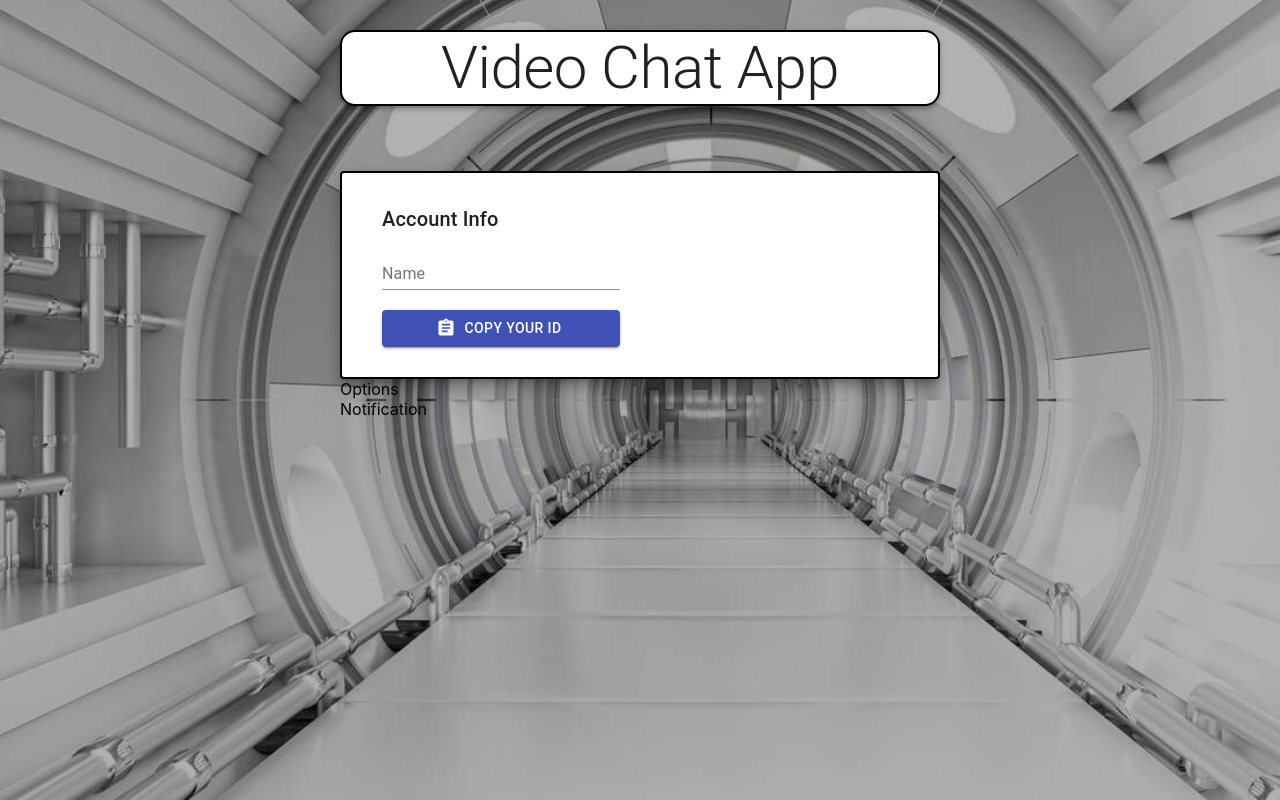
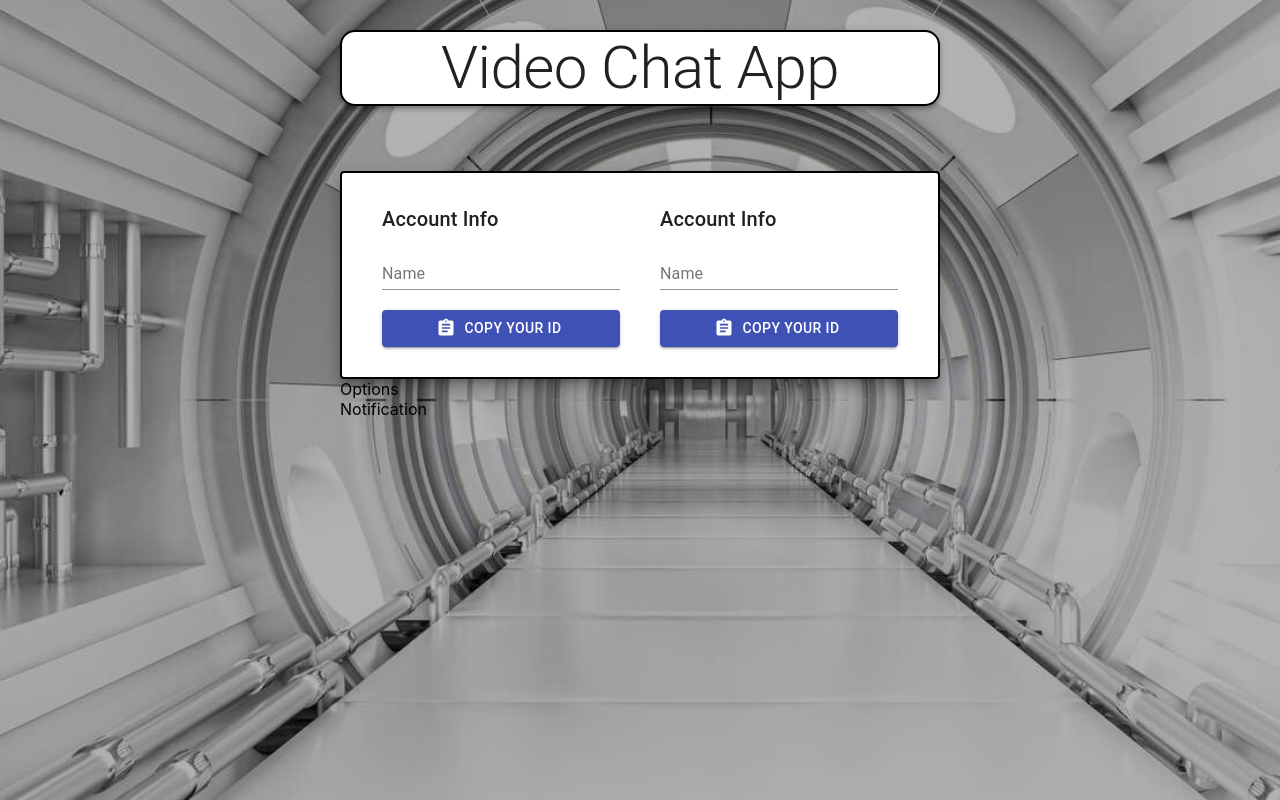
Before and after one commit to DeeIdowu/VideoChatApp, a React (Create React App) app in the folder client/: page / in a window 1280 px wide. Built offline with nearby package versions, Linux system fonts and the light colour scheme; no server answers.

Commit message:
more styling to Options component

```diff
--- a/client/src/components/Options.jsx
+++ b/client/src/components/Options.jsx
@@ -58,6 +58,17 @@ const Options = ({children}) => {
                                 </Button>
                             </CopyToClipboard>
                         </Grid>
+                        <Grid item xs={12} md={6} className={classes.padding}>
+                            <Typography gutterBottom variant="h6">
+                                Account Info
+                            </Typography>
+                            <TextField label="Name" value={name} onChange={(e)=> setName(e.target.value)} fullWidth />
+                            <CopyToClipboard text={me} className={classes.margin}>
+                                <Button variant="contained" color="primary" fullWidth startIcon={<Assignment fontSize="large" />}>
+                                    Copy Your ID
+                                </Button>
+                            </CopyToClipboard>
+                        </Grid>
                     </Grid>
                 </form>
             </Paper>
```
